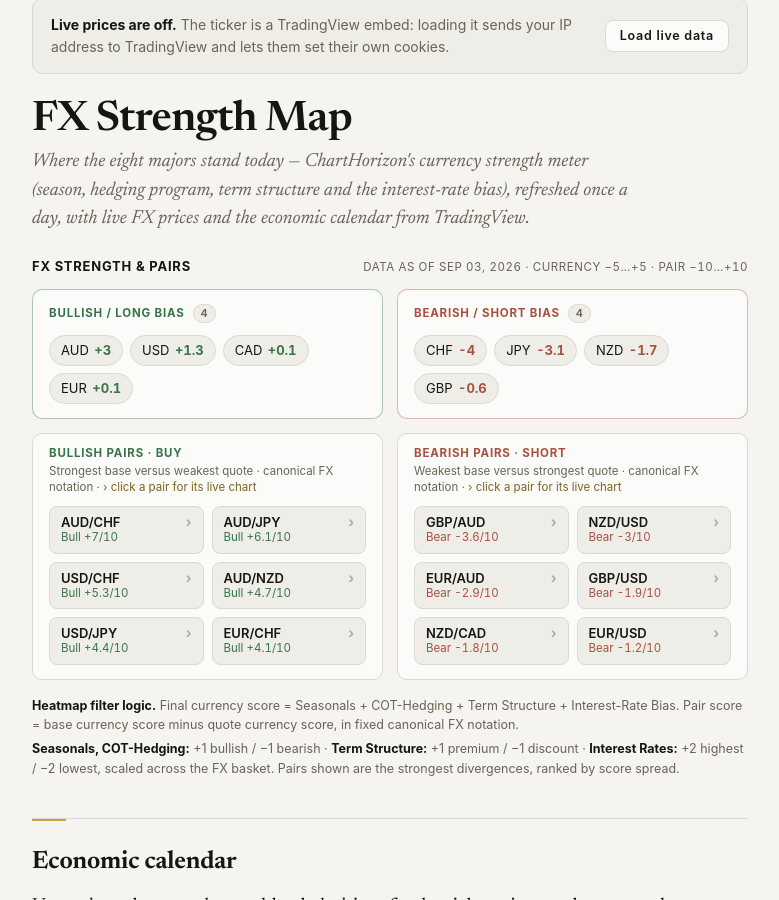
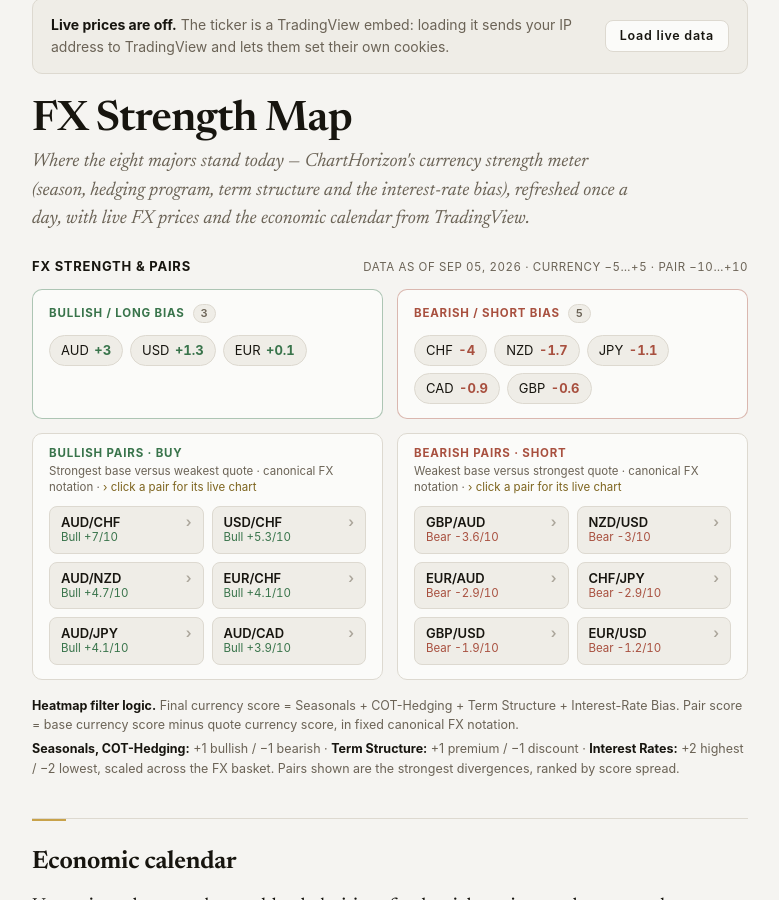
Before and after one commit to ChartHorizon/website, a Jekyll site: the page built from fx.html, in a window 1280 px wide and 900 px high, scrolled down 207 px. Shown: the whole window, without its empty margins (250-1029 px from the left). Built offline with Jekyll 4.4.1, drawn with Linux system fonts in a browser that asks for light colours.

Commit message:
data: FX strength snapshot Sep 05, 2026
Co-Authored-By: Claude Opus 5 <noreply@anthropic.com>
Claude-Session: https://claude.ai/code/session_01DkHnHuBULREGiiRhSGNNJr

```diff
--- a/_data/fx.json
+++ b/_data/fx.json
@@ -1,6 +1,6 @@
 {
-  "as_of": "Sep 03, 2026",
-  "generated": "2026-09-03",
+  "as_of": "Sep 05, 2026",
+  "generated": "2026-09-05",
   "max_score": 5,
   "pair_max": 10,
   "pair_threshold": 6,
@@ -17,11 +17,6 @@
       "label": "+1.3"
     },
     {
-      "cur": "CAD",
-      "score": 0.1,
-      "label": "+0.1"
-    },
-    {
       "cur": "EUR",
       "score": 0.1,
       "label": "+0.1"
@@ -34,14 +29,19 @@
       "label": "-4"
     },
     {
-      "cur": "JPY",
-      "score": -3.1,
-      "label": "-3.1"
-    },
-    {
       "cur": "NZD",
       "score": -1.7,
       "label": "-1.7"
+    },
+    {
+      "cur": "JPY",
+      "score": -1.1,
+      "label": "-1.1"
+    },
+    {
+      "cur": "CAD",
+      "score": -0.9,
+      "label": "-0.9"
     },
     {
       "cur": "GBP",
@@ -57,11 +57,6 @@
       "label": "Bull +7/10"
     },
     {
-      "pair": "AUD/JPY",
-      "spread": 6.1,
-      "label": "Bull +6.1/10"
-    },
-    {
       "pair": "USD/CHF",
       "spread": 5.3,
       "label": "Bull +5.3/10"
@@ -72,14 +67,19 @@
       "label": "Bull +4.7/10"
     },
     {
-      "pair": "USD/JPY",
-      "spread": 4.4,
-      "label": "Bull +4.4/10"
-    },
-    {
       "pair": "EUR/CHF",
       "spread": 4.1,
       "label": "Bull +4.1/10"
+    },
+    {
+      "pair": "AUD/JPY",
+      "spread": 4.1,
+      "label": "Bull +4.1/10"
+    },
+    {
+      "pair": "AUD/CAD",
+      "spread": 3.9,
+      "label": "Bull +3.9/10"
     }
   ],
   "bearish_pairs": [
@@ -99,14 +99,14 @@
       "label": "Bear -2.9/10"
     },
     {
+      "pair": "CHF/JPY",
+      "spread": 2.9,
+      "label": "Bear -2.9/10"
+    },
+    {
       "pair": "GBP/USD",
       "spread": 1.9,
       "label": "Bear -1.9/10"
-    },
-    {
-      "pair": "NZD/CAD",
-      "spread": 1.8,
-      "label": "Bear -1.8/10"
     },
     {
       "pair": "EUR/USD",
```
